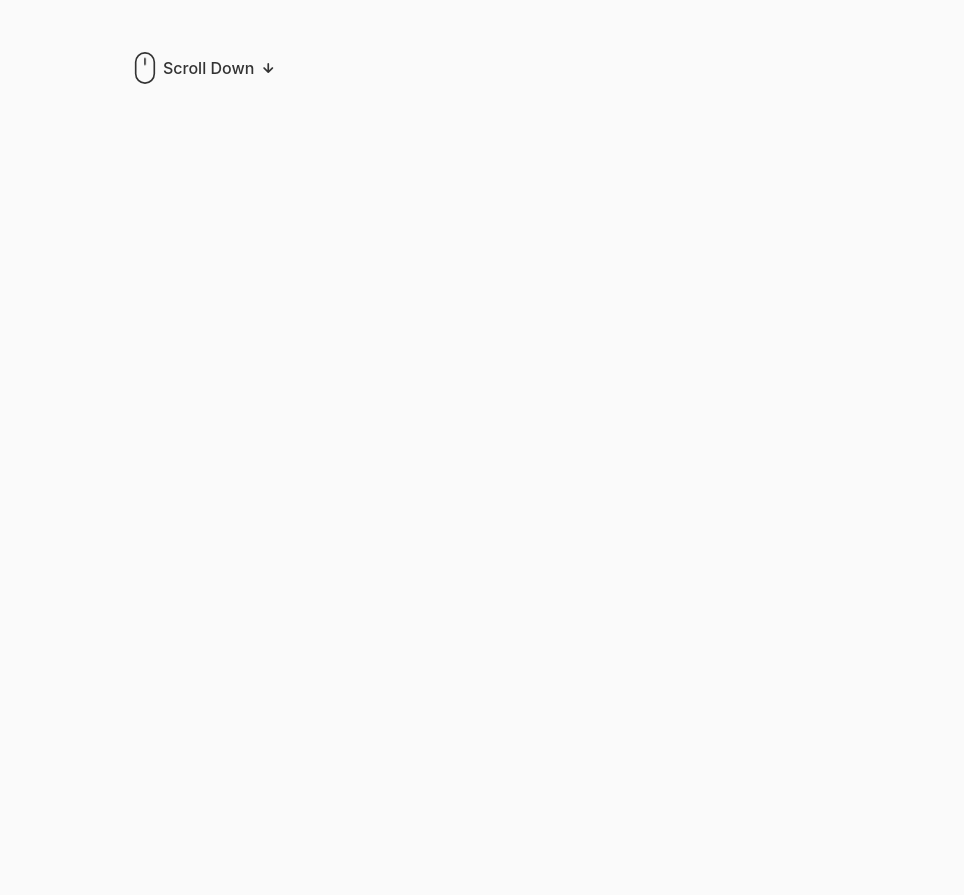
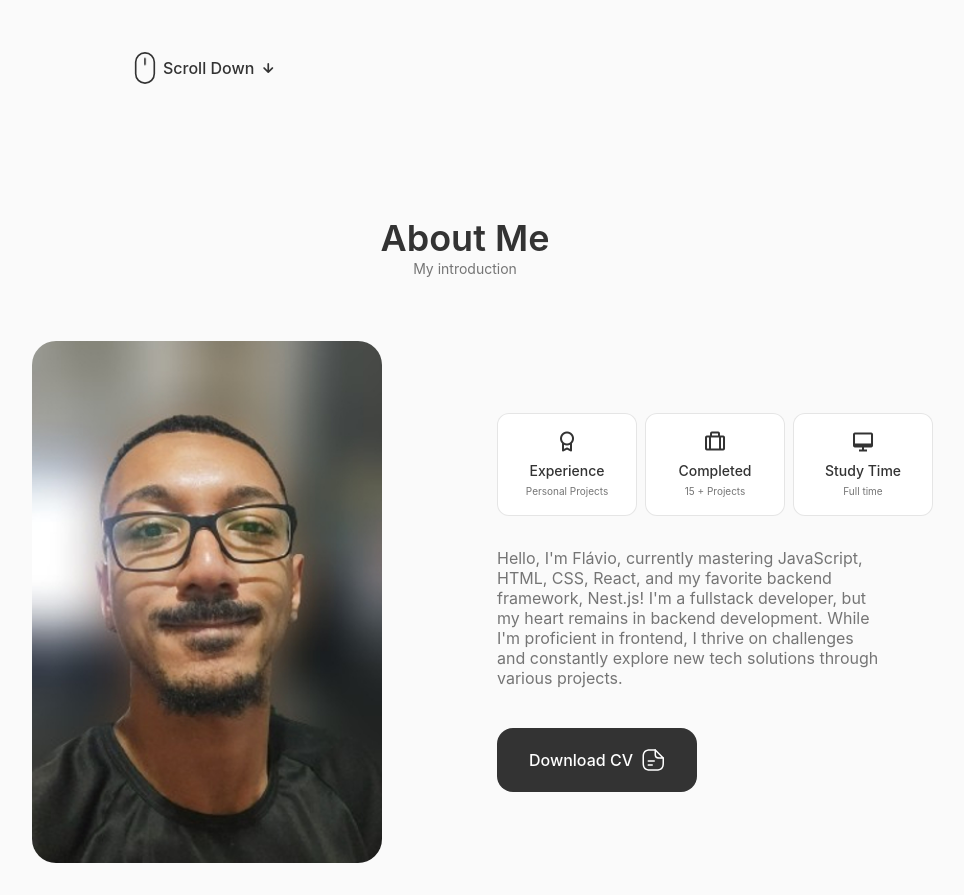
Before and after one commit to FravonDev/portfolio, a React (Vite) app: page / in a window 1280 px wide. Shown: the part 620-1515 px from the top of the page, without its empty margins (175-1139 px from the left). Before the commit the page ends 800 px from the top, so only its background shows below. Built offline with nearby package versions, Linux system fonts and the light colour scheme.

Commit message:
feat: about section

```diff
--- a/index.html
+++ b/index.html
@@ -5,12 +5,15 @@
   <meta charset="UTF-8" />
   <link rel="icon" type="image/svg+xml" href="/vite.svg" />
   <meta name="viewport" content="width=device-width, initial-scale=1.0" />
+  <meta name="description" content="Flávio Adriano portfolio with react and vite" />
   <link rel="stylesheet" href="https://unicons.iconscout.com/release/v4.0.8/css/line.css">
+  <link href='https://unpkg.com/boxicons@2.1.4/css/boxicons.min.css' rel='stylesheet'>
 
   <title>Flávio Adriano</title>
 </head>
 
 <body>
+  <noscript>You need to enable JavaScript to run this app.</noscript>
   <div id="root"></div>
   <script type="module" src="/src/main.jsx"></script>
 </body>
--- a/src/App.jsx
+++ b/src/App.jsx
@@ -1,11 +1,13 @@
 import "./App.css";
-import Home from "./components/home/Home";
+import Home from "./components/Home/Home";
+import About from "./components/about/About";
 
 function App() {
   return (
     <>
       <main className="main">
         <Home />
+        <About />
       </main>
     </>
   );
--- /dev/null
+++ b/src/components/about/About.jsx
@@ -0,0 +1,61 @@
+import React from "react";
+import "./about.css";
+import AboutImg from "../../assets/about.jpg";
+import Info from "./Info";
+import CV from "../../assets/CV-Flavio-Adriano.pdf";
+
+const About = () => {
+  return (
+    <section className="about section" id="about">
+      <h2 className="section__title">About Me</h2>
+      <span className="section__subtitle">My introduction</span>
+
+      <div className="about__container container grid">
+        <img src={AboutImg} alt="" className="about__img" />
+
+        <div className="about__data">
+          <Info />
+
+          <p className="about__description">
+            Hello, I'm Flávio, currently mastering JavaScript, HTML, CSS, React,
+            and my favorite backend framework, Nest.js! I'm a fullstack
+            developer, but my heart remains in backend development. While I'm
+            proficient in frontend, I thrive on challenges and constantly
+            explore new tech solutions through various projects.
+          </p>
+
+          <a download="" href={CV} className="button button--flex">
+            Download CV
+            <svg
+              class="button__icon"
+              xmlns="http://www.w3.org/2000/svg"
+              width="24"
+              height="24"
+              viewBox="0 0 24 24"
+              fill="none"
+            >
+              <path
+                d="M15.25 22.7502H9.25C3.82 22.7502 1.5 20.4302 1.5 15.0002V9.00024C1.5 3.57024 3.82 1.25024 9.25 1.25024H14.25C14.66 1.25024 15 1.59024 15 2.00024C15 2.41024 14.66 2.75024 14.25 2.75024H9.25C4.64 2.75024 3 4.39024 3 9.00024V15.0002C3 19.6102 4.64 21.2502 9.25 21.2502H15.25C19.86 21.2502 21.5 19.6102 21.5 15.0002V10.0002C21.5 9.59024 21.84 9.25024 22.25 9.25024C22.66 9.25024 23 9.59024 23 10.0002V15.0002C23 20.4302 20.68 22.7502 15.25 22.7502Z"
+                fill="var(--container-color)"
+              ></path>
+              <path
+                d="M22.25 10.7502H18.25C14.83 10.7502 13.5 9.42023 13.5 6.00023V2.00023C13.5 1.70023 13.68 1.42023 13.96 1.31023C14.24 1.19023 14.56 1.26023 14.78 1.47023L22.78 9.47023C22.99 9.68023 23.06 10.0102 22.94 10.2902C22.82 10.5702 22.55 10.7502 22.25 10.7502ZM15 3.81023V6.00023C15 8.58023 15.67 9.25023 18.25 9.25023H20.44L15 3.81023Z"
+                fill="var(--container-color)"
+              ></path>
+              <path
+                d="M13.25 13.7502H7.25C6.84 13.7502 6.5 13.4102 6.5 13.0002C6.5 12.5902 6.84 12.2502 7.25 12.2502H13.25C13.66 12.2502 14 12.5902 14 13.0002C14 13.4102 13.66 13.7502 13.25 13.7502Z"
+                fill="var(--container-color)"
+              ></path>
+              <path
+                d="M11.25 17.7502H7.25C6.84 17.7502 6.5 17.4102 6.5 17.0002C6.5 16.5902 6.84 16.2502 7.25 16.2502H11.25C11.66 16.2502 12 16.5902 12 17.0002C12 17.4102 11.66 17.7502 11.25 17.7502Z"
+                fill="var(--container-color)"
+              ></path>
+            </svg>
+          </a>
+        </div>
+      </div>
+    </section>
+  );
+};
+
+export default About;
--- /dev/null
+++ b/src/components/about/Info.jsx
@@ -0,0 +1,30 @@
+import React from "react";
+
+const Info = () => {
+  return (
+    <div className="about__info grid">
+      <div className="about__box">
+        <i class="bx bx-award about__icon"></i>
+
+        <h3 className="about__title">Experience</h3>
+        <span className="about__subtitle">Personal Projects</span>
+      </div>
+
+      <div className="about__box">
+        <i class="bx bx-briefcase-alt about__icon"></i>
+
+        <h3 className="about__title">Completed</h3>
+        <span className="about__subtitle">15 + Projects</span>
+      </div>
+
+      <div className="about__box">
+        <i class="bx bx-desktop about__icon"></i>
+
+        <h3 className="about__title">Study Time</h3>
+        <span className="about__subtitle">Full time</span>
+      </div>
+    </div>
+  );
+};
+
+export default Info;
--- /dev/null
+++ b/src/components/about/about.css
@@ -0,0 +1,95 @@
+.about__container {
+    grid-template-columns: repeat(2, 1fr);
+    align-items: center;
+    column-gap: 4rem;
+}
+
+.about__img {
+    width: 350px;
+    border-radius: 1.5rem;
+    justify-self: center;
+}
+
+.about__info {
+    grid-template-columns: repeat(3, 140px);
+    gap: 0.5rem;
+    margin-bottom: var(--mb-2);
+}
+
+.about__box {
+    background-color: var(--container-color);
+    border: 1px solid rgba(0, 0, 0, 0.1);
+    border-radius: 0.75rem;
+    text-align: center;
+    padding: 1rem 1.25rem;
+}
+
+.about__icon {
+    font-size: 1.5rem;
+    color: var(--title-color);
+    margin-bottom: var(--mb-0-5);
+}
+
+.about__title {
+    font-size: var(--small-font-size);
+    font-weight: var(--font-medium);
+}
+
+.about__subtitle {
+    font-size: var(--tiny-font-size);
+}
+
+.about__description {
+    padding: 0 4rem 0 0;
+    margin-bottom: var(--mb-2-5);
+}
+
+
+/*BREAKPOINTS*/
+/*large devices */
+@media screen and (max-width: 992px) {
+    .about__container{
+        grid-template-columns: 1fr;
+        row-gap: 2.5rem;
+    }
+
+    .about__img {
+        width: 220px;
+    }
+
+    .about__box {
+        padding: 0.75rem 0.5rem;
+
+    }
+
+    .about__data {
+        text-align: center;
+    }
+
+    .about__info {
+        justify-content: center;
+    }
+
+    .about__description {
+        padding: 0 5rem;
+        margin-bottom: 2rem;
+    }
+  }
+
+
+  @media screen and (max-width: 576px) {
+    .about__info {
+        grid-template-columns: repeat(3,1fr);
+    }
+
+    .about__description {
+        padding: 0;
+    }
+  }
+
+  /*small devices */
+  @media screen and (max-width: 350px) {
+    .about__info {
+        grid-template-columns: repeat(2, 1fr);
+    }
+  }
```
Also changed, not shown: src/assets/about.jpg (added), 1 other file (tests, documents, lock files or other folders).
